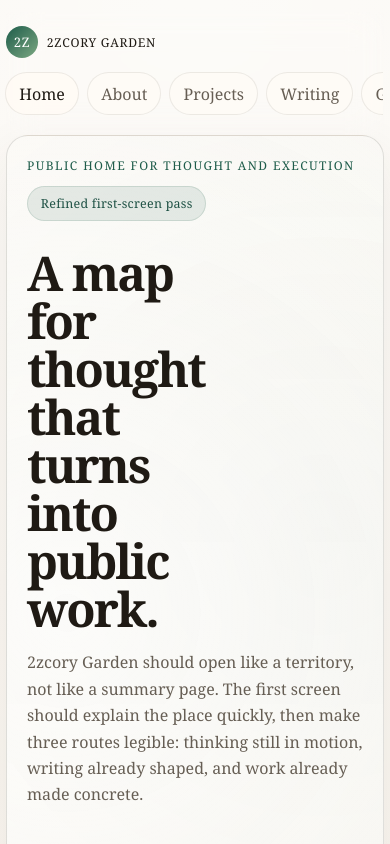
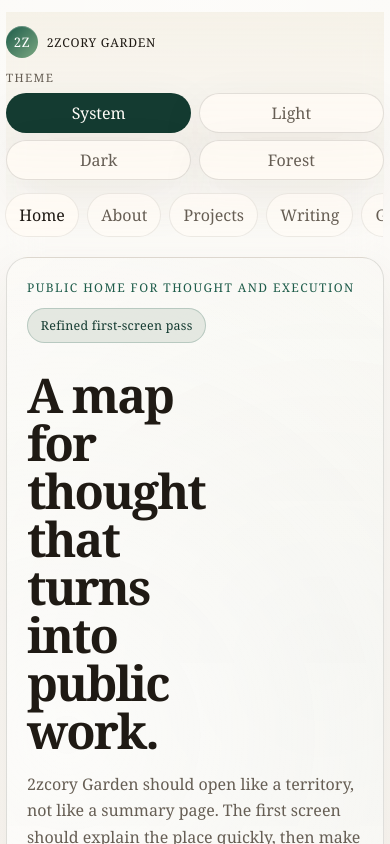
Before and after one commit to 2zcory/2zcory-garden, a Next.js app: page / in a window 390 px wide. Shown: the top 844 px of the page. Built offline with nearby package versions, Linux system fonts and the light colour scheme.

Commit message:
Add theme system foundation

```diff
--- a/app/globals.css
+++ b/app/globals.css
@@ -1,5 +1,7 @@
 :root {
   --bg: #f3eee2;
+  --bg-top-glow: rgba(255, 255, 255, 0.72);
+  --bg-bottom: #efe6d7;
   --surface: rgba(255, 251, 245, 0.86);
   --surface-strong: #fffaf1;
   --text: #1f1a14;
@@ -7,7 +9,89 @@
   --line: rgba(31, 26, 20, 0.12);
   --accent: #1e5c4a;
   --accent-soft: #d8eadf;
+  --accent-strong: #143b31;
+  --header-surface: rgba(243, 238, 226, 0.72);
+  --button-text: #fffdf8;
+  --input-surface: rgba(255, 251, 245, 0.82);
+  --seed-start: #1e5c4a;
+  --seed-end: #7ca882;
+  --home-shell-highlight: rgba(255, 255, 255, 0.72);
+  --home-shell-accent: rgba(30, 92, 74, 0.08);
+  --home-shell-start: rgba(255, 251, 245, 0.96);
+  --home-shell-end: rgba(247, 240, 229, 0.88);
+  --home-chip-surface: rgba(255, 252, 247, 0.72);
+  --home-chip-border: rgba(31, 26, 20, 0.1);
+  --home-chip-text: #4b433b;
+  --home-note-line: rgba(184, 139, 65, 0.42);
+  --home-note-text: #4b433b;
+  --home-note-strong: #66584b;
+  --home-rule-surface: rgba(255, 251, 245, 0.76);
   --shadow: 0 18px 50px rgba(74, 53, 34, 0.08);
+  color-scheme: light;
+}
+
+html[data-theme="dark"] {
+  --bg: #11161b;
+  --bg-top-glow: rgba(85, 122, 135, 0.18);
+  --bg-bottom: #161d23;
+  --surface: rgba(18, 27, 33, 0.88);
+  --surface-strong: rgba(22, 33, 40, 0.96);
+  --text: #ecf2f4;
+  --muted: #9daab0;
+  --line: rgba(236, 242, 244, 0.12);
+  --accent: #8ec7b0;
+  --accent-soft: rgba(57, 96, 82, 0.32);
+  --accent-strong: #d8efe4;
+  --header-surface: rgba(10, 15, 19, 0.74);
+  --button-text: #0d1216;
+  --input-surface: rgba(20, 29, 35, 0.94);
+  --seed-start: #78b89e;
+  --seed-end: #315b4d;
+  --home-shell-highlight: rgba(115, 164, 182, 0.12);
+  --home-shell-accent: rgba(142, 199, 176, 0.12);
+  --home-shell-start: rgba(21, 32, 39, 0.94);
+  --home-shell-end: rgba(15, 23, 28, 0.92);
+  --home-chip-surface: rgba(23, 35, 41, 0.84);
+  --home-chip-border: rgba(236, 242, 244, 0.1);
+  --home-chip-text: #d4e0e4;
+  --home-note-line: rgba(142, 199, 176, 0.32);
+  --home-note-text: #cfdade;
+  --home-note-strong: #8ec7b0;
+  --home-rule-surface: rgba(18, 27, 33, 0.84);
+  --shadow: 0 22px 56px rgba(0, 0, 0, 0.28);
+  color-scheme: dark;
+}
+
+html[data-theme="forest"] {
+  --bg: #dfe8df;
+  --bg-top-glow: rgba(243, 251, 239, 0.62);
+  --bg-bottom: #d2decf;
+  --surface: rgba(242, 248, 240, 0.86);
+  --surface-strong: rgba(248, 252, 247, 0.95);
+  --text: #1d2d23;
+  --muted: #526459;
+  --line: rgba(29, 45, 35, 0.14);
+  --accent: #2a6a53;
+  --accent-soft: rgba(126, 171, 140, 0.24);
+  --accent-strong: #163f31;
+  --header-surface: rgba(223, 232, 223, 0.78);
+  --button-text: #f7fbf7;
+  --input-surface: rgba(244, 249, 242, 0.88);
+  --seed-start: #2a6a53;
+  --seed-end: #8cb287;
+  --home-shell-highlight: rgba(247, 252, 246, 0.66);
+  --home-shell-accent: rgba(42, 106, 83, 0.12);
+  --home-shell-start: rgba(245, 250, 243, 0.95);
+  --home-shell-end: rgba(229, 239, 226, 0.88);
+  --home-chip-surface: rgba(244, 249, 242, 0.74);
+  --home-chip-border: rgba(29, 45, 35, 0.11);
+  --home-chip-text: #385244;
+  --home-note-line: rgba(42, 106, 83, 0.28);
+  --home-note-text: #395245;
+  --home-note-strong: #2a6a53;
+  --home-rule-surface: rgba(244, 249, 242, 0.8);
+  --shadow: 0 18px 48px rgba(47, 69, 55, 0.12);
+  color-scheme: light;
 }
 
 * {
@@ -17,14 +101,16 @@
 html {
   font-family: Georgia, "Times New Roman", serif;
   background:
-    radial-gradient(circle at top, rgba(255, 255, 255, 0.72), transparent 38%),
-    linear-gradient(180deg, #f6f1e7 0%, #efe6d7 100%);
+    radial-gradient(circle at top, var(--bg-top-glow), transparent 38%),
+    linear-gradient(180deg, color-mix(in srgb, var(--bg) 68%, white) 0%, var(--bg-bottom) 100%);
   color: var(--text);
 }
 
 body {
   margin: 0;
   min-height: 100vh;
+  background: transparent;
+  color: var(--text);
 }
 
 body,
@@ -63,7 +149,15 @@ main {
   justify-content: space-between;
   gap: 1rem;
   padding: 1rem 0 1.5rem;
+  background: linear-gradient(180deg, var(--header-surface), transparent 92%);
   backdrop-filter: blur(16px);
+}
+
+.site-header-controls {
+  display: flex;
+  flex-direction: column;
+  align-items: flex-end;
+  gap: 0.7rem;
 }
 
 .brand-mark {
@@ -82,9 +176,10 @@ main {
   border-radius: 999px;
   display: grid;
   place-items: center;
-  background: linear-gradient(135deg, #1e5c4a, #7ca882);
+  background: linear-gradient(135deg, var(--seed-start), var(--seed-end));
   color: white;
   font-size: 0.95rem;
+  box-shadow: inset 0 1px 0 rgba(255, 255, 255, 0.24);
 }
 
 .site-nav {
@@ -92,6 +187,39 @@ main {
   flex-wrap: wrap;
   gap: 0.5rem;
   justify-content: flex-end;
+}
+
+.theme-switcher {
+  display: inline-grid;
+  gap: 0.45rem;
+  color: var(--muted);
+}
+
+.theme-switcher-label {
+  font-size: 0.72rem;
+  letter-spacing: 0.12em;
+  text-transform: uppercase;
+}
+
+.theme-switcher-options {
+  display: inline-flex;
+  flex-wrap: wrap;
+  gap: 0.45rem;
+}
+
+.theme-switcher-option {
+  border: 1px solid var(--line);
+  background: var(--input-surface);
+  color: var(--muted);
+  padding: 0.55rem 0.8rem;
+  border-radius: 999px;
+  box-shadow: var(--shadow);
+}
+
+.theme-switcher-option.active {
+  background: var(--accent-strong);
+  color: var(--button-text);
+  border-color: color-mix(in srgb, var(--accent-strong) 58%, transparent);
 }
 
 .nav-link {
@@ -214,7 +342,7 @@ main {
   padding: 1.2rem;
   border: 1px solid var(--line);
   border-radius: 22px;
-  background: rgba(255, 251, 245, 0.74);
+  background: color-mix(in srgb, var(--surface) 92%, transparent);
 }
 
 .content-item h2,
@@ -247,8 +375,8 @@ main {
   justify-content: center;
   padding: 0.9rem 1.1rem;
   border-radius: 999px;
-  background: var(--text);
-  color: white;
+  background: var(--accent-strong);
+  color: var(--button-text);
 }
 
 .button-link.secondary {
@@ -328,7 +456,7 @@ main {
 .contact-primary-card {
   background:
     radial-gradient(circle at top right, rgba(30, 92, 74, 0.12), transparent 34%),
-    rgba(255, 251, 245, 0.86);
+    var(--surface);
 }
 
 .contact-action-link {
@@ -347,6 +475,11 @@ main {
     position: static;
     align-items: flex-start;
     flex-direction: column;
+  }
+
+  .site-header-controls {
+    width: 100%;
+    align-items: flex-start;
   }
 
   .site-nav {
@@ -390,6 +523,20 @@ main {
 
   .site-nav::-webkit-scrollbar {
     display: none;
+  }
+
+  .theme-switcher {
+    width: 100%;
+  }
+
+  .theme-switcher-options {
+    width: 100%;
+    display: grid;
+    grid-template-columns: repeat(2, minmax(0, 1fr));
+  }
+
+  .theme-switcher-option {
+    justify-content: center;
   }
 
   .nav-link {
@@ -482,6 +629,14 @@ main {
     padding: 0.6rem 0.82rem;
   }
 
+  .theme-switcher {
+    gap: 0.5rem;
+  }
+
+  .theme-switcher-option {
+    padding: 0.5rem 0.72rem;
+  }
+
   .hero-card {
     padding: 1.1rem;
   }
@@ -510,9 +665,9 @@ main {
 .home-atlas-shell {
   padding: 2rem;
   background:
-    radial-gradient(circle at 16% 14%, rgba(255, 255, 255, 0.72), transparent 34%),
-    radial-gradient(circle at 84% 12%, rgba(30, 92, 74, 0.08), transparent 24%),
-    linear-gradient(180deg, rgba(255, 251, 245, 0.96), rgba(247, 240, 229, 0.88));
+    radial-gradient(circle at 16% 14%, var(--home-shell-highlight), transparent 34%),
+    radial-gradient(circle at 84% 12%, var(--home-shell-accent), transparent 24%),
+    linear-gradient(180deg, var(--home-shell-start), var(--home-shell-end));
 }
 
 .home-atlas-grid {
@@ -538,9 +693,9 @@ main {
   align-items: center;
   padding: 0.5rem 0.8rem;
   border-radius: 999px;
-  border: 1px solid rgba(30, 92, 74, 0.14);
-  background: rgba(30, 92, 74, 0.1);
-  color: #1f5245;
+  border: 1px solid color-mix(in srgb, var(--accent) 22%, transparent);
+  background: color-mix(in srgb, var(--accent) 12%, var(--surface));
+  color: var(--accent-strong);
   font-size: 0.78rem;
   letter-spacing: 0.02em;
 }
@@ -565,9 +720,9 @@ main {
   align-items: center;
   padding: 0.55rem 0.85rem;
   border-radius: 999px;
-  border: 1px solid rgba(31, 26, 20, 0.1);
-  background: rgba(255, 252, 247, 0.72);
-  color: #4b433b;
+  border: 1px solid var(--home-chip-border);
+  background: var(--home-chip-surface);
+  color: var(--home-chip-text);
   font-size: 0.82rem;
 }
 
@@ -576,15 +731,15 @@ main {
   gap: 0.3rem;
   max-width: 24rem;
   padding-left: 1rem;
-  border-left: 3px solid rgba(184, 139, 65, 0.42);
-  color: #4b433b;
+  border-left: 3px solid var(--home-note-line);
+  color: var(--home-note-text);
 }
 
 .home-rhythm-note strong {
   font-size: 0.8rem;
   letter-spacing: 0.1em;
   text-transform: uppercase;
-  color: #66584b;
+  color: var(--home-note-strong);
 }
 
 .home-rule-card {
@@ -592,7 +747,7 @@ main {
   padding: 1.25rem 1.35rem;
   border-radius: 24px;
   border: 1px solid var(--line);
-  background: rgba(255, 251, 245, 0.76);
+  background: var(--home-rule-surface);
 }
 
 .home-rule-card p + p {
--- a/app/layout.tsx
+++ b/app/layout.tsx
@@ -1,6 +1,8 @@
 import Link from "next/link";
 
 import { SiteNav } from "@/components/site-nav";
+import { ThemeProvider } from "@/components/theme-provider";
+import { ThemeSwitcher } from "@/components/theme-switcher";
 import { getSiteMetadata } from "@/lib/metadata";
 import "./globals.css";
 
@@ -10,18 +12,23 @@ export default function RootLayout({
   children
 }: Readonly<{ children: React.ReactNode }>) {
   return (
-    <html lang="en">
+    <html lang="en" suppressHydrationWarning>
       <body>
+        <ThemeProvider>
           <div className="site-shell">
             <header className="site-header">
               <Link href="/" className="brand-mark">
                 <span className="brand-seed">2Z</span>
                 <span>2zcory Garden</span>
               </Link>
+              <div className="site-header-controls">
+                <ThemeSwitcher />
                 <SiteNav />
+              </div>
             </header>
             <main>{children}</main>
           </div>
+        </ThemeProvider>
       </body>
     </html>
   );
--- /dev/null
+++ b/components/theme-provider.tsx
@@ -0,0 +1,17 @@
+"use client";
+
+import { ThemeProvider as NextThemesProvider } from "next-themes";
+
+export function ThemeProvider({ children }: Readonly<{ children: React.ReactNode }>) {
+  return (
+    <NextThemesProvider
+      attribute="data-theme"
+      defaultTheme="system"
+      enableSystem
+      disableTransitionOnChange
+      themes={["light", "dark", "forest"]}
+    >
+      {children}
+    </NextThemesProvider>
+  );
+}
--- /dev/null
+++ b/components/theme-switcher.tsx
@@ -0,0 +1,40 @@
+"use client";
+
+import { useSyncExternalStore } from "react";
+import { useTheme } from "next-themes";
+
+const OPTIONS = [
+  { value: "system", label: "System" },
+  { value: "light", label: "Light" },
+  { value: "dark", label: "Dark" },
+  { value: "forest", label: "Forest" }
+] as const;
+
+export function ThemeSwitcher() {
+  const { theme, setTheme } = useTheme();
+  const mounted = useSyncExternalStore(
+    () => () => {},
+    () => true,
+    () => false
+  );
+  const activeTheme = mounted ? theme ?? "system" : "system";
+
+  return (
+    <div className="theme-switcher" role="group" aria-label="Theme">
+      <span className="theme-switcher-label">Theme</span>
+      <div className="theme-switcher-options">
+        {OPTIONS.map((option) => (
+          <button
+            key={option.value}
+            type="button"
+            className={`theme-switcher-option${activeTheme === option.value ? " active" : ""}`}
+            aria-pressed={activeTheme === option.value}
+            onClick={() => setTheme(option.value)}
+          >
+            {option.label}
+          </button>
+        ))}
+      </div>
+    </div>
+  );
+}
--- a/package.json
+++ b/package.json
@@ -15,6 +15,7 @@
   },
   "dependencies": {
     "next": "16.2.2",
+    "next-themes": "0.4.6",
     "react": "19.2.4",
     "react-dom": "19.2.4"
   },
```
Also changed, not shown: 1 other file (tests, documents, lock files or other folders). Lines whose indentation alone changed are shown as unchanged.
